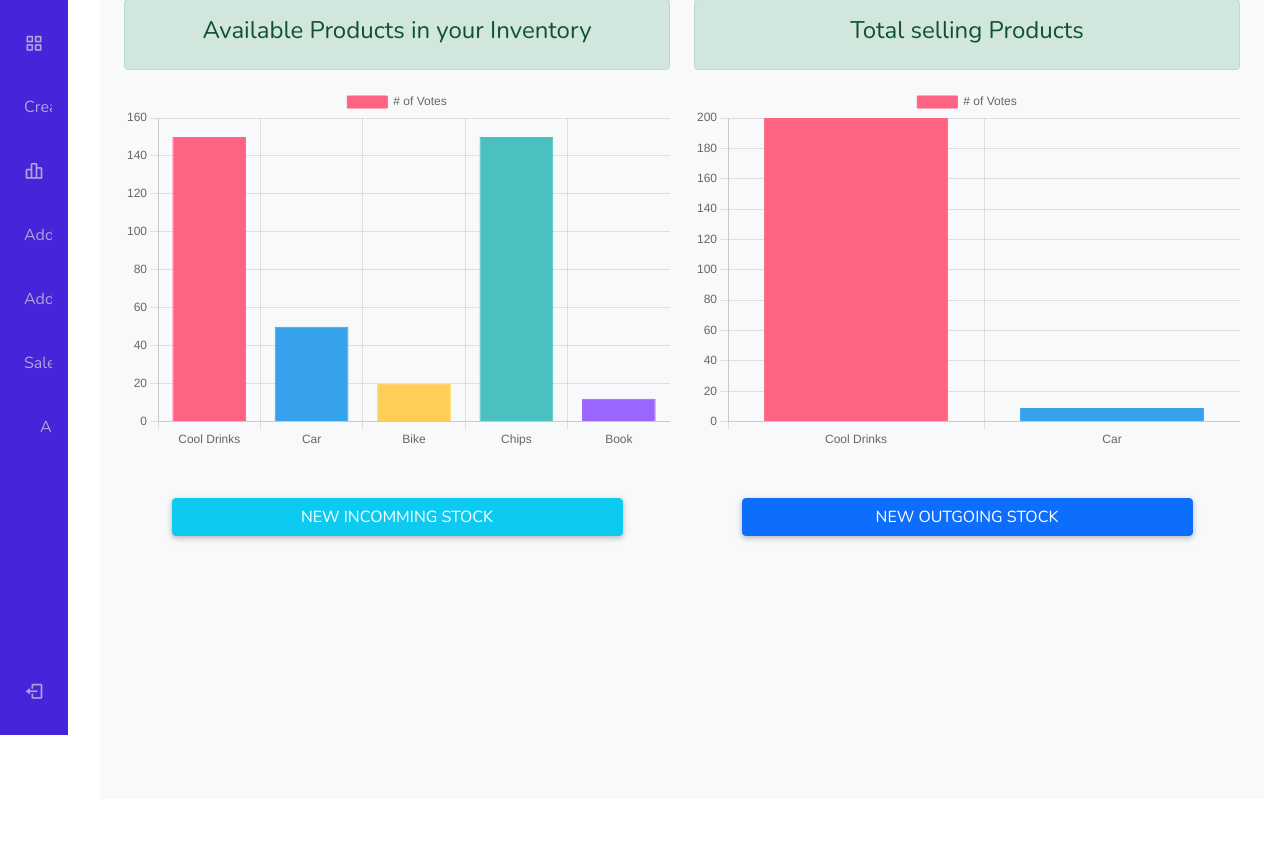
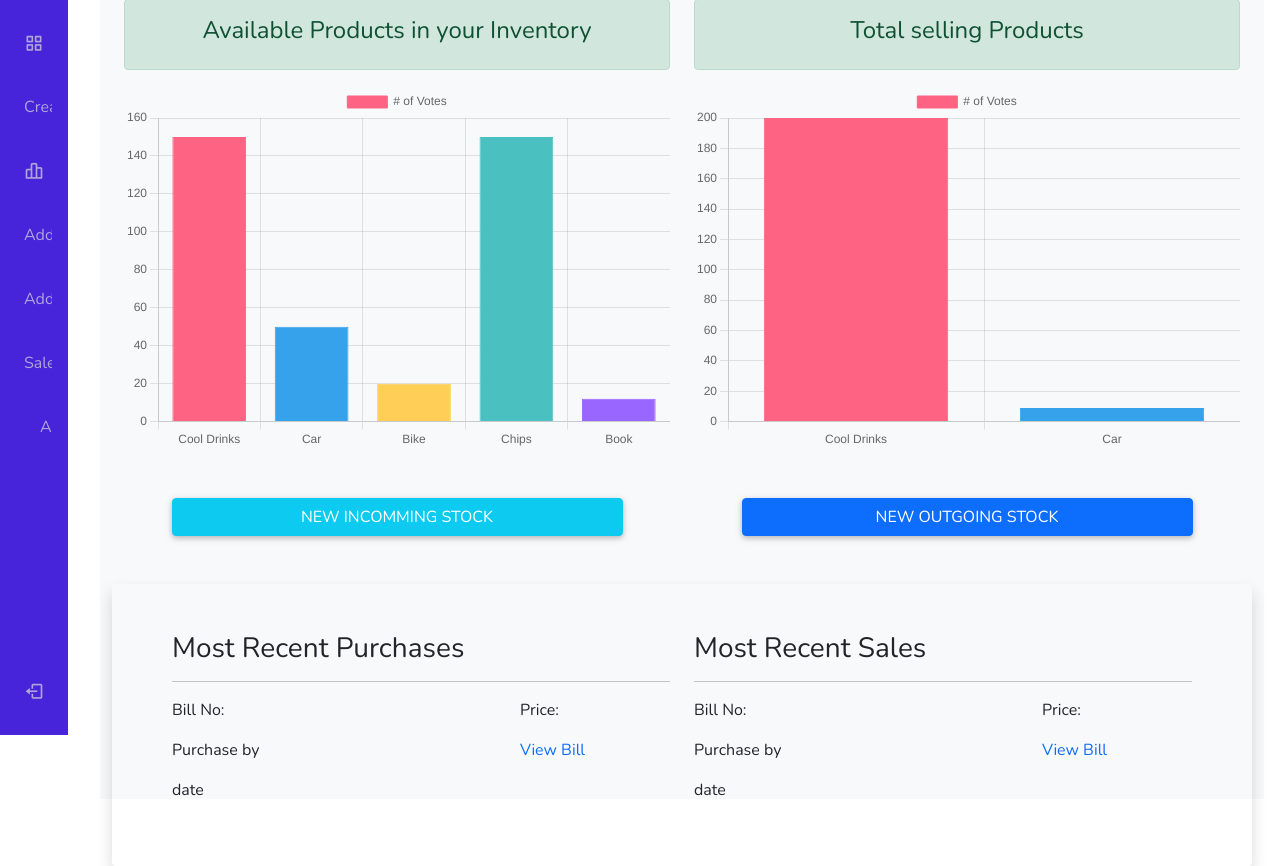
Before and after one commit to Nahidjc/inventory-management-system-django, a Django app: page /transaction/item-dashboard in a window 1280 px wide. Shown: the part 65-931 px from the top of the page. Before the commit the page ends 800 px from the top, so only its background shows below. Run offline with Django 3.2, Linux system fonts and the light colour scheme; data comes from the database, SQL or seed files in the repository; some libraries are stand-ins or nearby versions.

Commit message:
sales and purchases

```diff
--- a/templates/itemdashboard.html
+++ b/templates/itemdashboard.html
@@ -116,8 +116,45 @@
         </div>
     </div>
 
+
+    <div class="p-5 my-5 rounded shadow row">
+        <div class="col-md-6">
+            <h3>Most Recent Purchases</h3>
+            <hr>
+            <div class="row">
+                <div class="col-md-8">
+                    <p>Bill No: </p>
+                    <p>Purchase by </p>
+                    <p>date</p>
+                </div>
+                <div class="col-md-4">
+                    <p>Price:</p>
+                    <a href="#">View Bill</a>
+                </div>
+            </div>
+
+
+        </div>
+        <div class="col-md-6">
+            <h3>Most Recent Sales</h3>
+            <hr>
+
+            <div class="row">
+                <div class="col-md-8">
+                    <p>Bill No: </p>
+                    <p>Purchase by </p>
+                    <p>date</p>
+                </div>
+                <div class="col-md-4">
+                    <p>Price:</p>
+                    <a href="#">View Bill</a>
+                </div>
+            </div>
+        </div>
+    </div>
 </div>
 
 
 
+
 {% endblock %}
```
